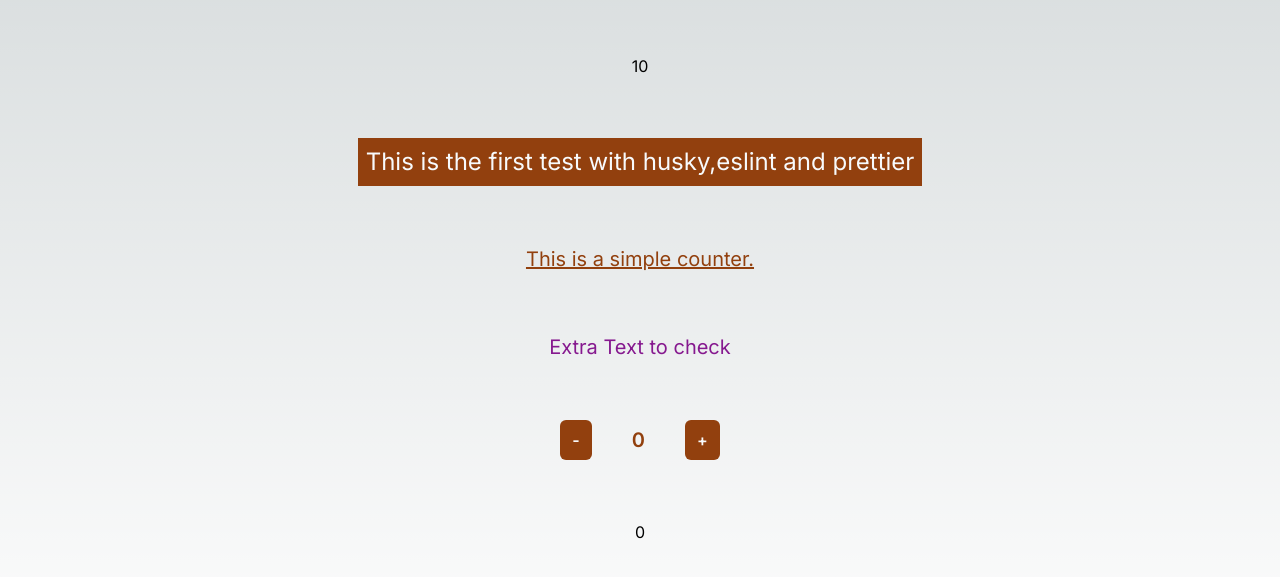
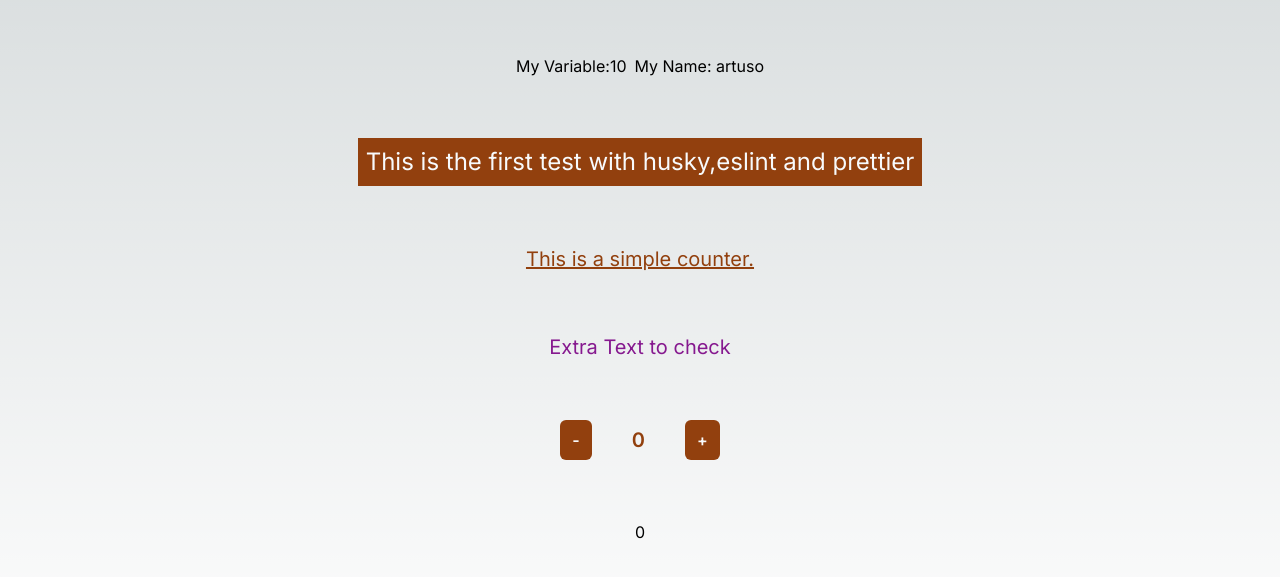
Before and after one commit to Aayman-star/artuso101, a Next.js app: page / in a window 1280 px wide. Shown: the part 101-678 px from the top of the page. Built offline with nearby package versions, Linux system fonts and the light colour scheme.

Commit message:
fixed the variable and stopped the server

```diff
--- a/src/app/page.tsx
+++ b/src/app/page.tsx
@@ -5,9 +5,14 @@ type somedata = {
   somenumber: number;
 };
 
+interface SomeName {
+  somename: string;
+}
+
 export default function Home() {
   const [myNumber, setMyNumber] = useState(0);
   const myNewNumber: somedata = { somenumber: 10 };
+  const myName: SomeName = { somename: 'artuso' };
   const testvariable = 0;
 
   const decreaseNumber = () => {
@@ -19,7 +24,12 @@ export default function Home() {
 
   return (
     <main className='flex min-h-screen flex-col items-center justify-evenly p-24'>
-      <p>{myNewNumber.somenumber}</p>
+      <div className='flex items-center gap-x-2'>
+        {' '}
+        <p>My Variable:{myNewNumber.somenumber}</p>
+        <p>My Name: {myName.somename}</p>
+      </div>
+
       <h1 className='bg-amber-800 p-2 text-2xl text-slate-50'>
         This is the first test with husky,eslint and prettier
       </h1>
```
